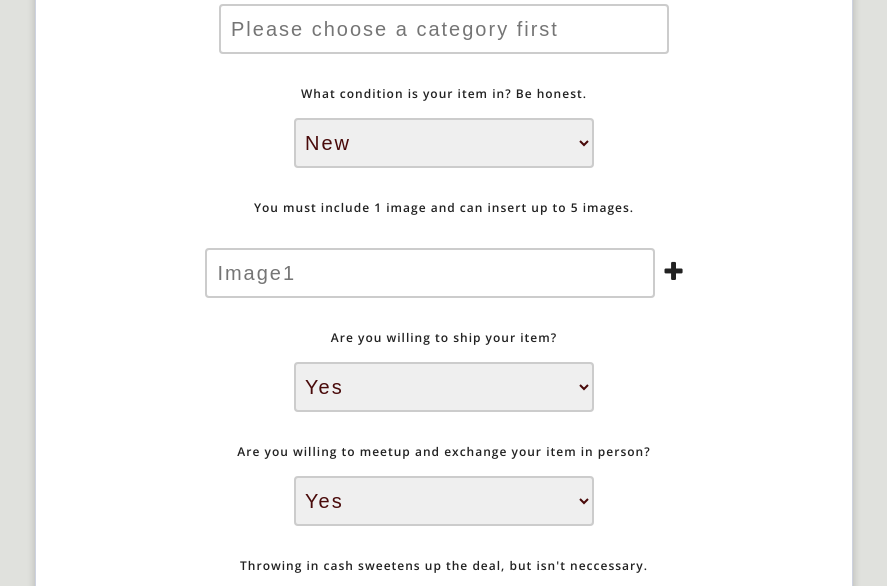
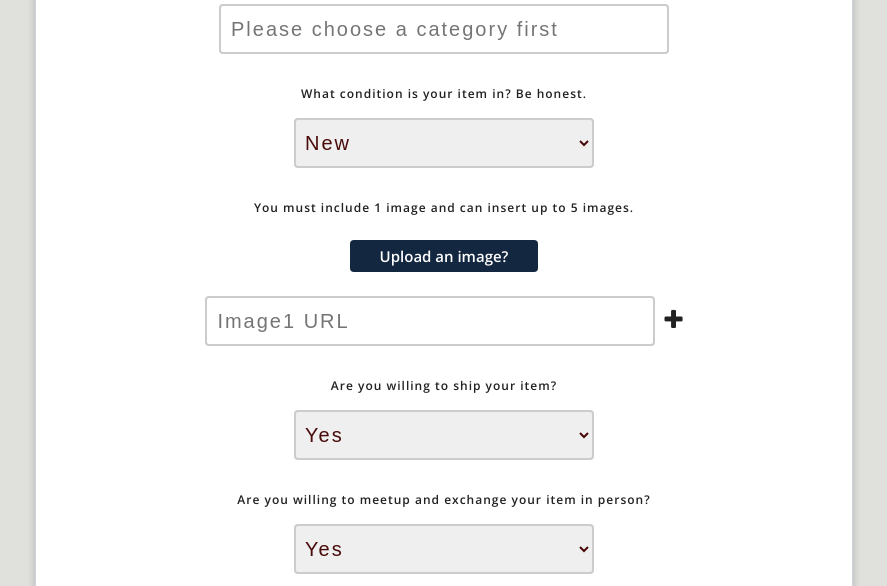
Before and after one commit to GainorB/MaskOFF, a Node server app: template server/views/CreateListing.ejs in a window 1280 px wide. Shown: the part 847-1433 px from the top of the page, without its empty margins (196-1083 px from the left). Run offline with Node 20, Linux system fonts and the light colour scheme; the template is opened without the code that fills it: most values are stand-ins (such as "Sample title", 1, 10 or a date in 2020); some libraries are stand-ins or nearby versions.

Commit message:
upload photos

```diff
--- a/server/models/queries.js
+++ b/server/models/queries.js
@@ -62,6 +62,8 @@ function capitalizeFirstLetter(brand) {
 
 // CREATE A LISTING
 function createListing(req, res, next){
+
+    console.log(req.body.uploadedImage);
 
     //res.setHeader('Content-Type', 'application/json');
 
--- a/server/public/javascripts/createlisting.js
+++ b/server/public/javascripts/createlisting.js
@@ -3,7 +3,7 @@ let i = 1;
 // ADDING IMAGE INPUTS
 $('.fa-plus').on('click', function(){
     i = i + 1;
-    $('#insertImages').append(`<p><input type="text" name="image${i}" placeholder="Image${i}"> <i class="fa fa-minus" aria-hidden="true"></i></p>`);
+    $('#insertImages').append(`<p><input type="text" name="image${i}" placeholder="Image${i} URL"> <i class="fa fa-minus" aria-hidden="true"></i></p>`);
 
     // DISABLE ONCLICK ONCE 5 IMAGE INPUTS ARE ADDED
     if ( i === 5) {
@@ -100,3 +100,41 @@ $('#number').keydown(function(e) {
         return false;
     }
 });
+
+$('#uploadImage').click(function(){
+    $('#imageUploader').toggle(()=>{});
+});
+
+// UPLOAD IMAGES
+const url = 'https://api.cloudinary.com/v1_1/dplvzflkc/upload';
+const preset = 'zpz2y0qy';
+
+var fileUpload = document.getElementById('file-upload');
+var imgPrev = document.getElementById('imgPrev');
+
+fileUpload.addEventListener("change", function(event){
+    var file = event.target.files[0];
+
+    var formData = new FormData();
+    formData.append('file', file);
+    formData.append('upload_preset', preset);
+
+    axios({
+        url,
+        method: 'POST',
+        headers: {
+            'Content-Type': 'application/x-www-form-urlencoded'
+        },
+        data: formData
+
+    }).then((res)=> {
+        //console.log(res);
+        imgPrev.innerHTML = `<img class="uploadPrev" src="${res.data.secure_url}">`;
+
+        /*axios.post('http://localhost:3000/dashboard/create', { uploadedImage: res.data.secure_url })
+             .catch((err) => { console.error(err) });*/
+
+    }).catch((err)=> {
+        console.error(err);
+    })
+})
--- a/server/public/stylesheets/style.css
+++ b/server/public/stylesheets/style.css
@@ -218,6 +218,51 @@ FLASH MESSAGES
 
 .convertSize {
     color: red;
+}
+
+.createlisting #uploadImage {
+    font-size: 15px;
+    font-weight: 700;
+    border: 0px;
+    padding: 6px 30px;
+    background-color: #132840;
+    color: #fff;
+    border-radius: 4px;
+    margin: 3px;
+}
+
+.createlisting #uploadImage:hover {
+    text-decoration: underline;
+    cursor: pointer;
+}
+
+.createlisting #imageUploader {
+    font-size: 22px;
+    margin: 0;
+    padding: 0;
+}
+
+.createlisting .file-upload {
+    cursor: pointer;
+}
+
+.createlisting .uploadPrev {
+    max-width: 400px;
+    max-height: 400px;
+}
+
+.createlisting #imgPrev {
+    margin: 0 auto;
+}
+
+.createlisting .easier {
+    font-size: 13px;
+    font-weight: 700;
+    color: blue;
+}
+
+.createlisting input[type=file], .hide {
+    display: none;
 }
 
 
--- a/server/views/CreateListing.ejs
+++ b/server/views/CreateListing.ejs
@@ -53,7 +53,17 @@
 
 <p>
 <p id="tooltip">You must include 1 image and can insert up to 5 images.</p>
-<p><input type="text" name="image1" placeholder="Image1" required>  <i class="fa fa-plus" aria-hidden="true"></i></p>
+<span id="uploadImage">Upload an image?</span>
+<p id="imageUploader" class="hide">
+    <span id="imgPrev"></span><br>
+    <label for="file-upload" class="file-upload">
+        <input id="file-upload" type="file" name="fileupload" accept="image/*">
+        <i class="fa fa-cloud-upload"></i> You better choose something nice :)
+        </label> <i class="fa fa-minus" aria-hidden="true"></i><br>
+        <span class="easier">or use an image url below, its easier.</span>
+</p>
+
+<p><input type="text" name="image1" placeholder="Image1 URL" required>  <i class="fa fa-plus" aria-hidden="true"></i></p>
 <p id="insertImages"></p>
 </p>
 
```
